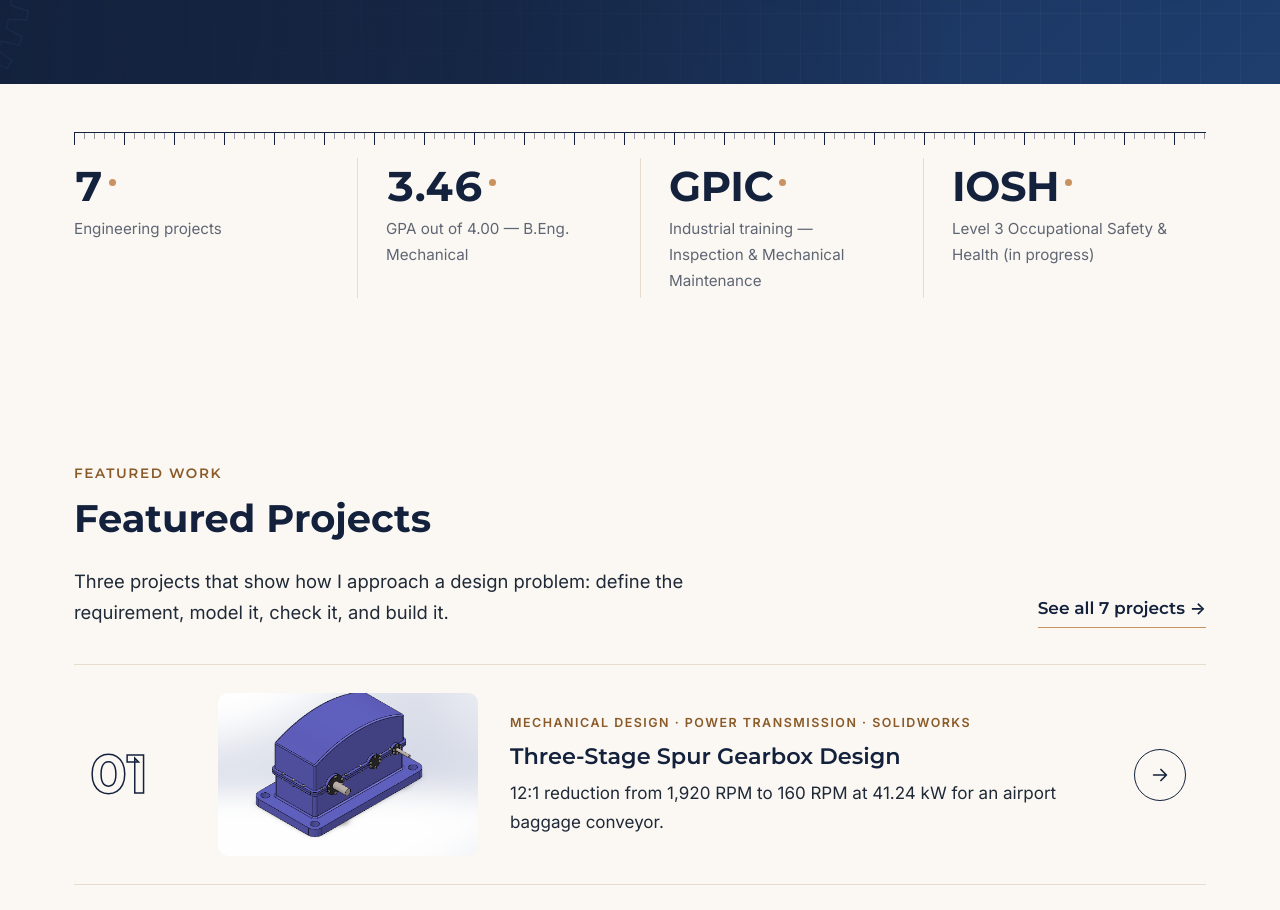
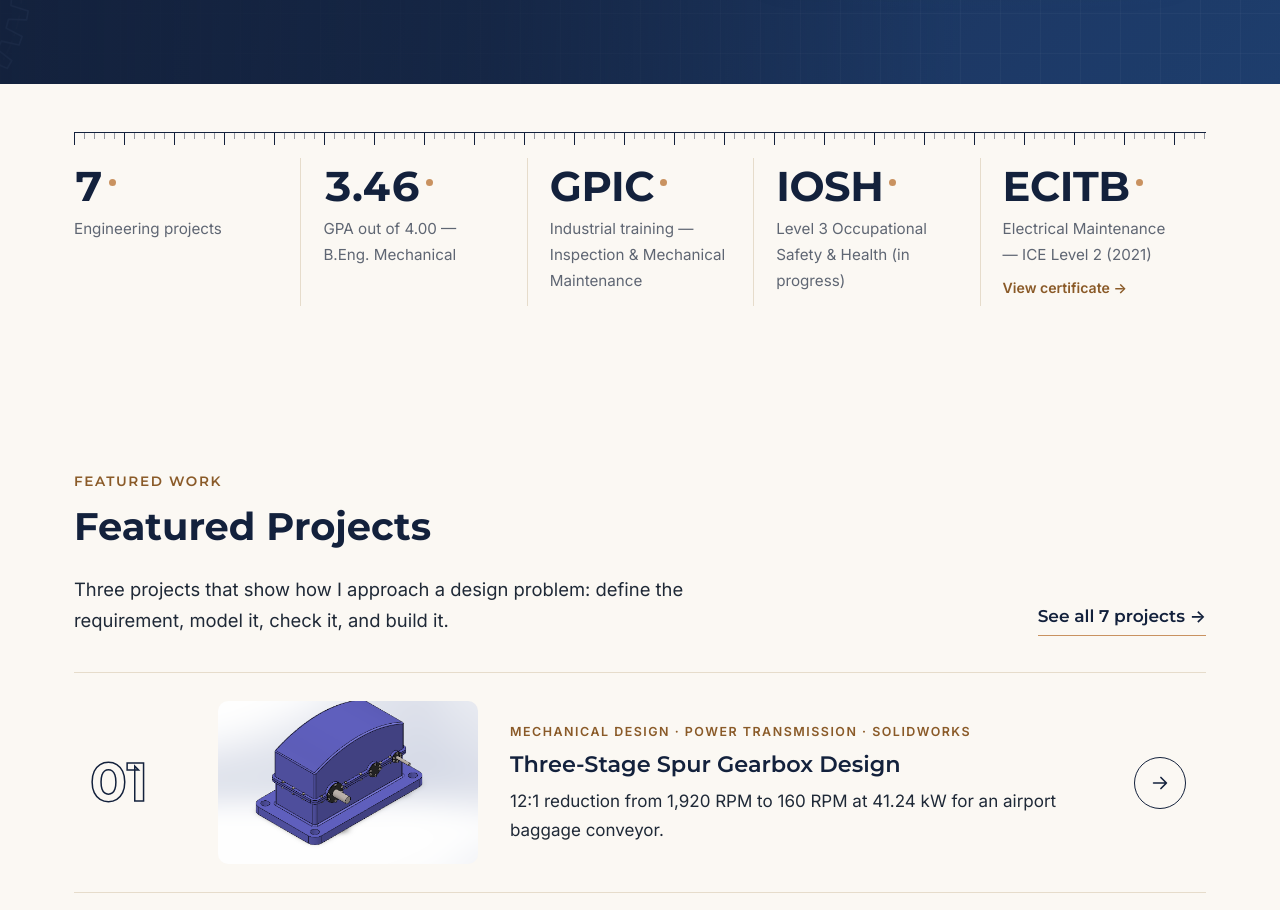
Before and after one commit to osama-fareed-alnaimat/mustafa-adawi-portfolio, a plain HTML site: page index.html in a window 1280 px wide. Shown: the part 780-1690 px from the top of the page. Drawn offline with Linux system fonts and the light colour scheme.

Commit message:
Add ECITB certificate to home page stats

```diff
--- a/assets/css/style.css
+++ b/assets/css/style.css
@@ -1295,6 +1295,21 @@ ul { padding-left: 1.2em; }
   background: var(--accent);
 }
 .stats--ruler .stat__label { color: var(--muted); font-size: 0.95rem; max-width: 220px; }
+.stats--ruler { grid-template-columns: repeat(5, 1fr); }
+.stats--ruler .stat { padding-left: 22px; padding-right: 22px; }
+.stats--ruler .stat:first-child { padding-left: 0; }
+.stat__link {
+  margin-top: 8px;
+  padding: 0;
+  border: 0;
+  background: none;
+  font: inherit;
+  font-size: 0.88rem;
+  font-weight: 600;
+  color: var(--accent-dark);
+  cursor: pointer;
+}
+.stat__link:hover { text-decoration: underline; }
 @media (max-width: 960px) {
   .stats--ruler { gap: 28px 0; }
   .stats--ruler .stat:nth-child(odd) { border-left: 0; padding-left: 0; }
--- a/index.html
+++ b/index.html
@@ -77,6 +77,7 @@
           <div class="stat reveal"><div class="stat__value" data-count="3.46" data-decimals="2">3.46</div><div class="stat__label">GPA out of 4.00 — B.Eng. Mechanical</div></div>
           <div class="stat reveal"><div class="stat__value">GPIC</div><div class="stat__label">Industrial training — Inspection &amp; Mechanical Maintenance</div></div>
           <div class="stat reveal"><div class="stat__value">IOSH</div><div class="stat__label">Level 3 Occupational Safety &amp; Health (in progress)</div></div>
+          <div class="stat reveal"><div class="stat__value">ECITB</div><div class="stat__label">Electrical Maintenance — ICE Level 2 (2021)</div><button class="stat__link" type="button" data-cert="assets/img/cert-ecitb-electrical.jpg" data-cert-title="ECITB Electrical Maintenance — ICE Level 2">View certificate →</button></div>
         </div>
       </div>
     </section>
```
